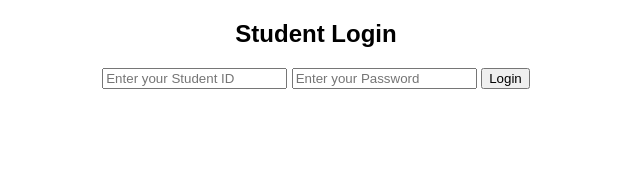
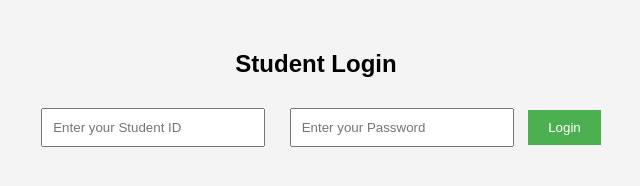
Before and after one commit to harharmahadev57/mahadevexamneet, a plain HTML site: page index.html in a window 1280 px wide. Shown: the whole page, without its empty margins (324-964 px from the left). Drawn offline with Linux system fonts and the light colour scheme.

Commit message:
style.css

```diff
--- a/style.css
+++ b/style.css
@@ -1 +1,33 @@
-body { font-family: Arial, sans-serif; text-align: center; }
+body {
+    font-family: Arial, sans-serif;
+    margin: 0;
+    padding: 0;
+    background-color: #f4f4f4;
+}
+
+.login-container, .exam-container {
+    text-align: center;
+    margin-top: 50px;
+}
+
+input {
+    padding: 10px;
+    margin: 10px;
+    width: 200px;
+}
+
+button {
+    padding: 10px 20px;
+    background-color: #4CAF50;
+    color: white;
+    border: none;
+    cursor: pointer;
+}
+
+button:hover {
+    background-color: #45a049;
+}
+
+.question {
+    margin: 20px;
+}
```
